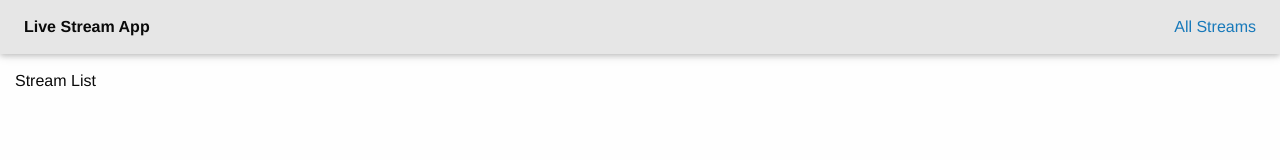
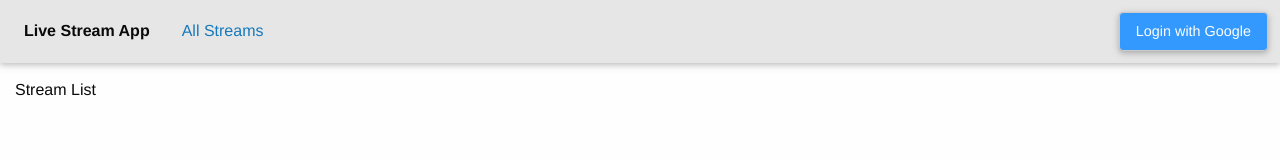
Before and after one commit to IamManchanda/react-live-stream-app, a React app in the folder frontend/: page / in a window 1280 px wide. Built offline with nearby package versions, Linux system fonts and the light colour scheme.

Commit message:
Add google login button!

```diff
--- /dev/null
+++ b/frontend/public/css/style.css
@@ -0,0 +1,17 @@
+.button.social {
+  margin: .25rem;
+}
+
+.button.social.google {
+  background-color: #3399ff;
+  color: #fefefe;
+}
+
+.button.social.google:hover, .button.social.google:focus {
+  background-color: #0073e6;
+  color: #fefefe;
+}
+
+.button.radius.social {
+  border-radius: 0.25rem;
+}
--- a/frontend/public/index.html
+++ b/frontend/public/index.html
@@ -10,6 +10,7 @@
     <meta name="theme-color" content="#000000" />
     <link rel="manifest" href="%PUBLIC_URL%/manifest.json" />
     <link rel="stylesheet" href="https://cdnjs.cloudflare.com/ajax/libs/foundation/6.5.3/css/foundation-prototype.min.css">
+    <link rel="stylesheet" href="css/style.css">
     <title>React App</title>
   </head>
   <body>
--- a/frontend/src/views/navigations/header/index.js
+++ b/frontend/src/views/navigations/header/index.js
@@ -6,11 +6,16 @@ const NavigationHeader = () =>
     <div className="top-bar-left">
       <ul className="dropdown menu">
         <li className="menu-text">Live Stream App</li>
+        <li><Link to="/">All Streams</Link></li>
       </ul>
     </div>
     <div className="top-bar-right">
       <ul className="menu">
-        <li><Link to="/">All Streams</Link></li>
+        <li>
+          <button type="button" className="button radius bordered shadow social google">
+            Login with Google
+          </button>
+        </li>
       </ul>
     </div>
   </div>;
```
